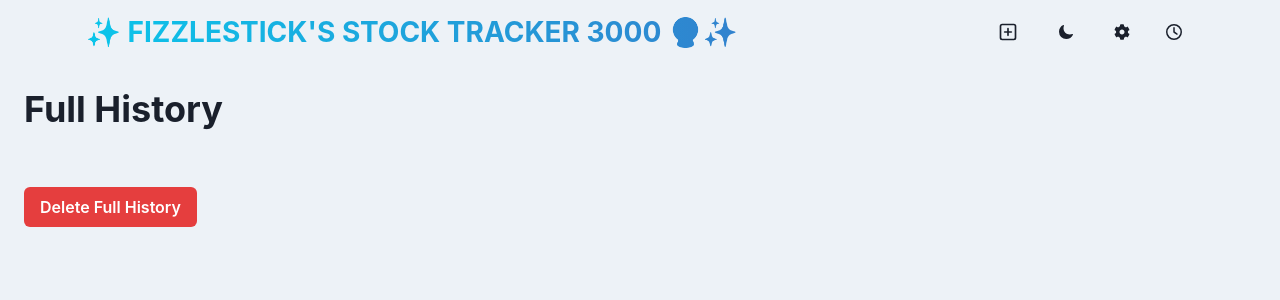
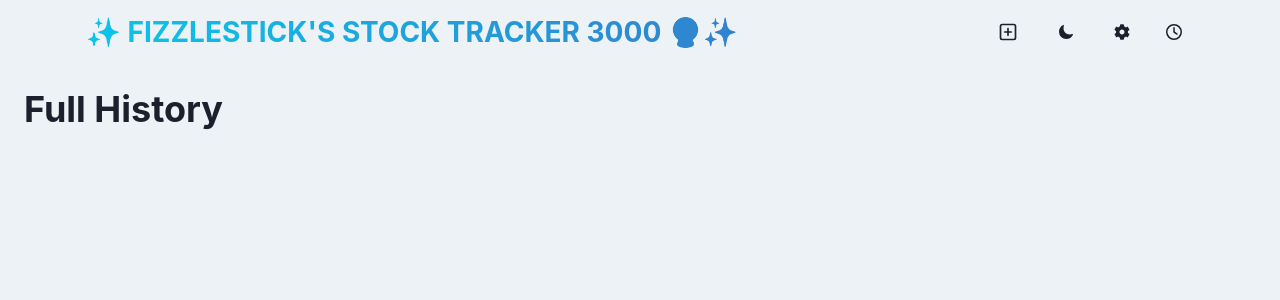
Before and after one commit to Peter-Pander/fizzlesticks-stock-tracker-3000, a React (Vite) app in the folder frontend/: page /changelog in a window 1280 px wide. Shown: the top 300 px of the page. Built offline with nearby package versions, Linux system fonts and the light colour scheme; no server answers.

Commit message:
Hide "Delete Full History" button when there is no inventory history

```diff
--- a/frontend/src/pages/ChangeLogPage.jsx
+++ b/frontend/src/pages/ChangeLogPage.jsx
@@ -111,9 +111,12 @@ function ChangeLogPage() {
         })}
       </VStack>
 
-      <Button colorScheme="red" mt={4} onClick={handleDeleteHistory}>
-        Delete Full History
-      </Button>
+      {/* Only render the delete button if there is history */}
+      {logs.length > 0 && (
+        <Button colorScheme="red" mt={4} onClick={handleDeleteHistory}>
+          Delete Full History
+        </Button>
+      )}
     </Box>
   );
 }
```
